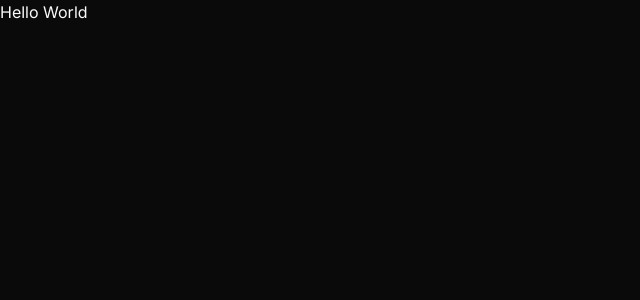
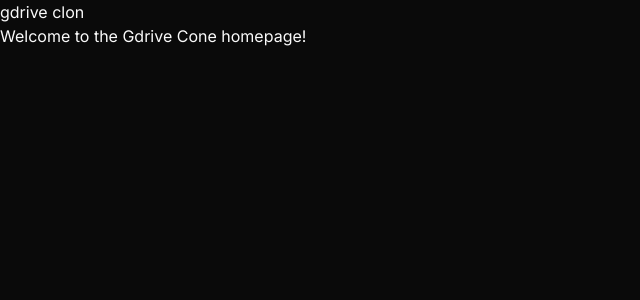
Before and after one commit to owengohh/gdrive-clone, a Next.js app: page / in a window 1280 px wide. Shown: the top 300 px of the page, without its empty margins (0-640 px from the left). Built offline with nearby package versions, Linux system fonts and the light colour scheme.

Commit message:
feat/changed the title name

```diff
--- a/src/app/page.tsx
+++ b/src/app/page.tsx
@@ -1,8 +1,8 @@
-
 export default function HomePage() {
   return (
     <div>
-      <h1>{"Hello World"}</h1>
+      <h1>{"gdrive clon"}</h1>
+      <p>Welcome to the Gdrive Cone homepage!</p>
     </div>
   );
 }
```
